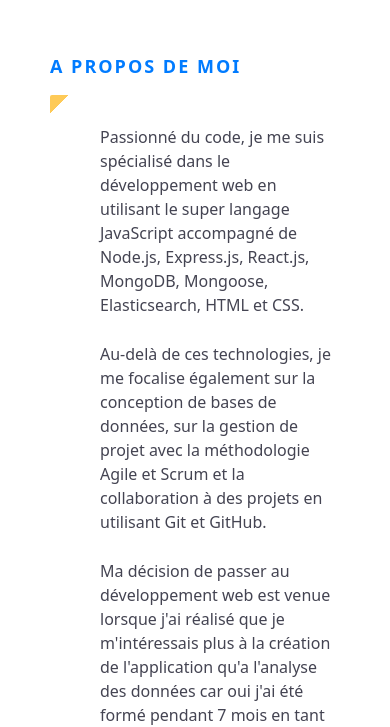
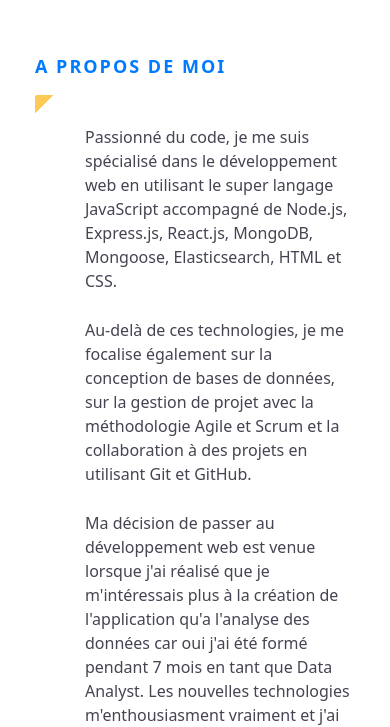
Before and after one commit to dev-romelus/mon-cv, a React (Create React App) app: page / in a window 390 px wide. Shown: the part 841-1568 px from the top of the page. Built offline with nearby package versions, Linux system fonts and the light colour scheme.

Commit message:
rectification media queries

```diff
--- a/src/index.css
+++ b/src/index.css
@@ -23,7 +23,7 @@
     white-space: nowrap;
   }
   section {
-    padding: 50px 35px;
+    padding: 50px 35px !important;
   }
   section .contenu {
     padding-left: 10px;
@@ -58,17 +58,6 @@
     font-size: 2rem;
   }
 }
-
-/* Media Section */
-
-
-
-
-/* @media screen and (max-width: 1024px){
-  section {
-    padding: 90px;
-  }
-} */
 
 
 @media screen and (max-width: 630px){
```
